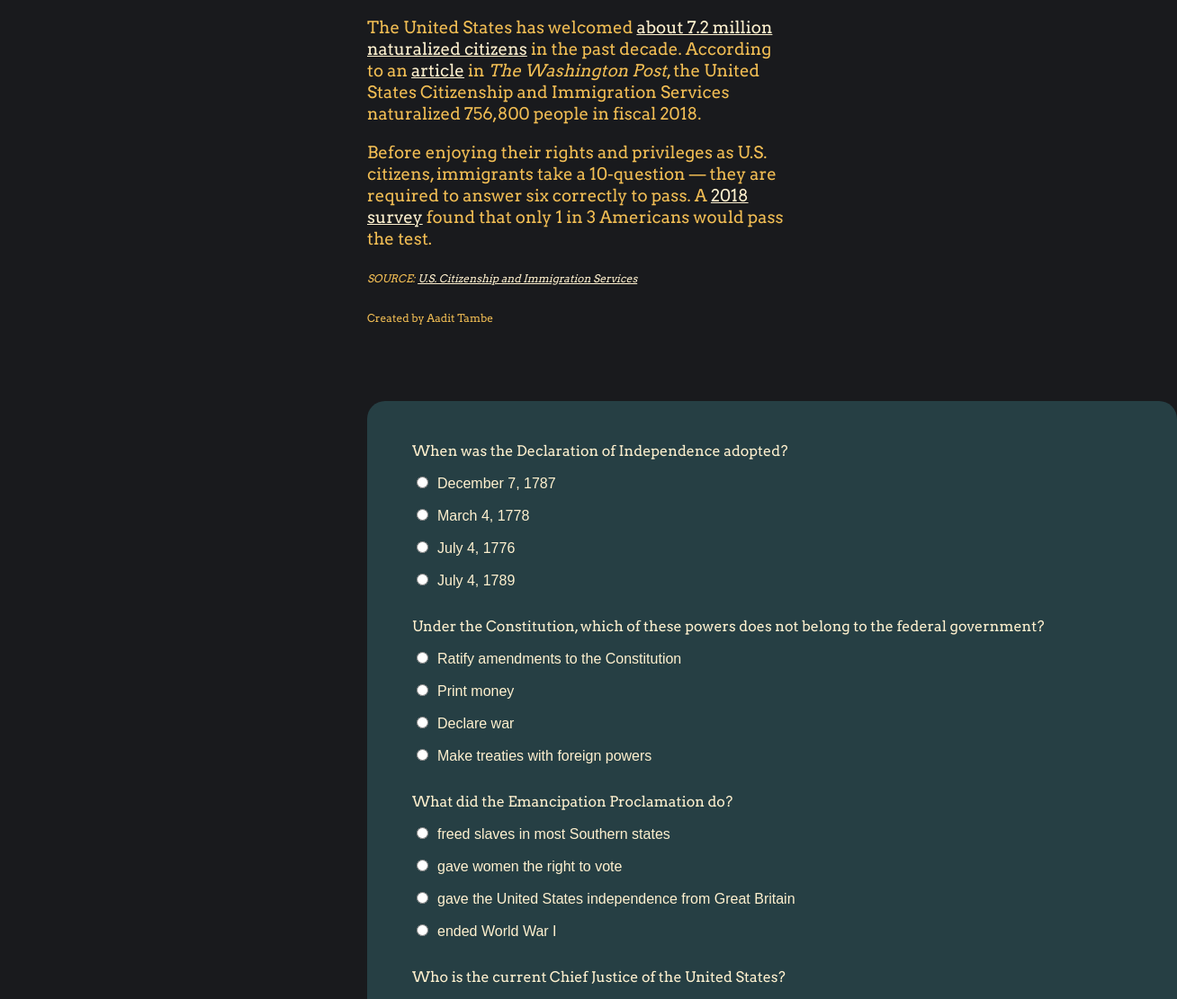
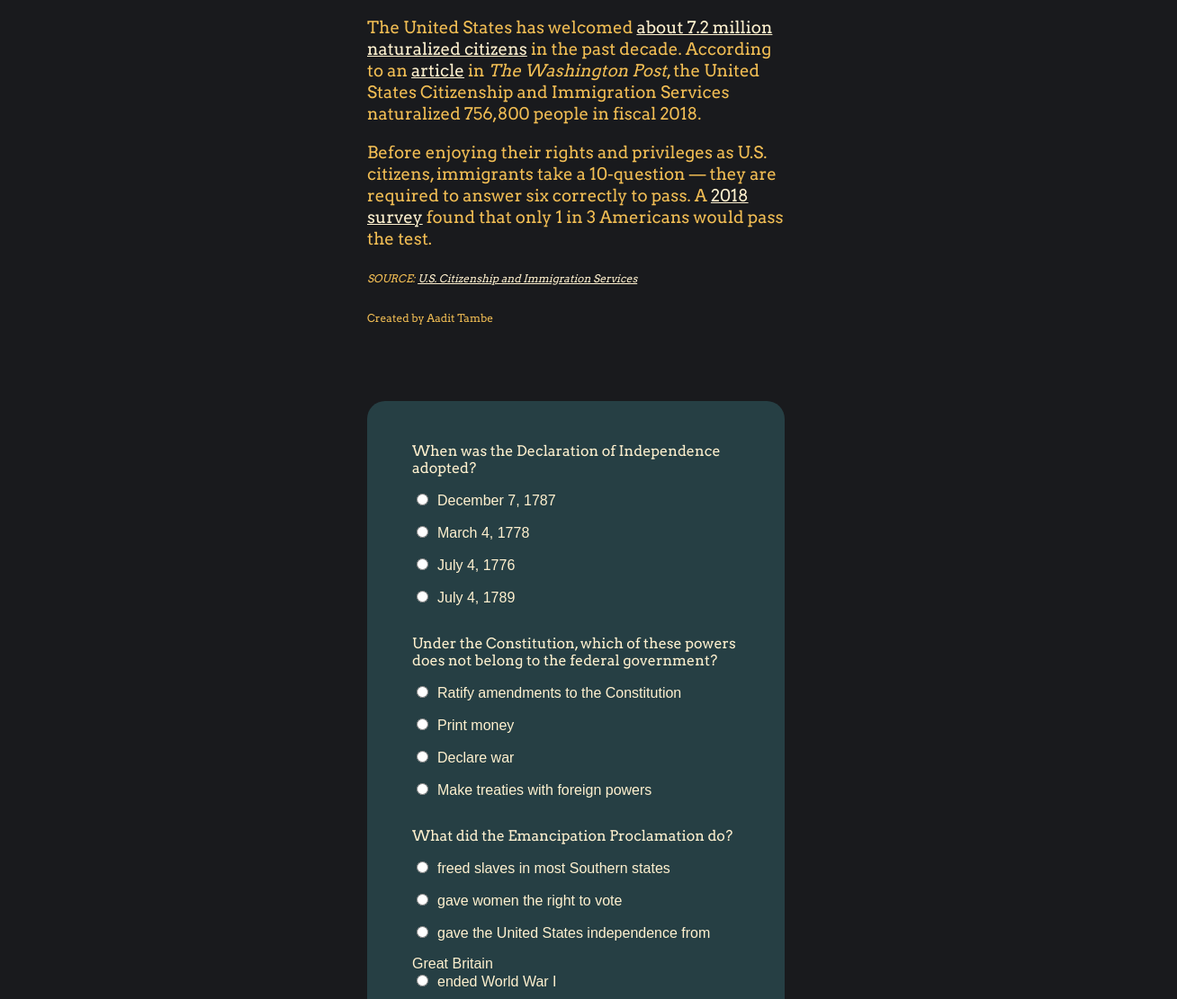
Before and after one commit to aadittambe/citizenship-quiz, a plain HTML site: page index.html in a window 1280 px wide. Shown: the part 142-1253 px from the top of the page at 90% size, 1308 px wide, since content can reach past the window. Drawn offline with Linux system fonts and the light colour scheme.

Commit message:
updated quiz width

```diff
--- a/style.css
+++ b/style.css
@@ -163,7 +163,6 @@ input {
 	#quiz {
 		background: #263f44;
 		padding: 30px 50px 30px 50px;
-		width: 800px;
 		border-radius: 20px;
 		float: left;
 
@@ -277,7 +276,6 @@ input {
 	#quiz {
 		background: #263f44;
 		padding: 30px 50px 30px 50px;
-		width: 800px;
 		border-radius: 20px;
 		float: left;
 
```
